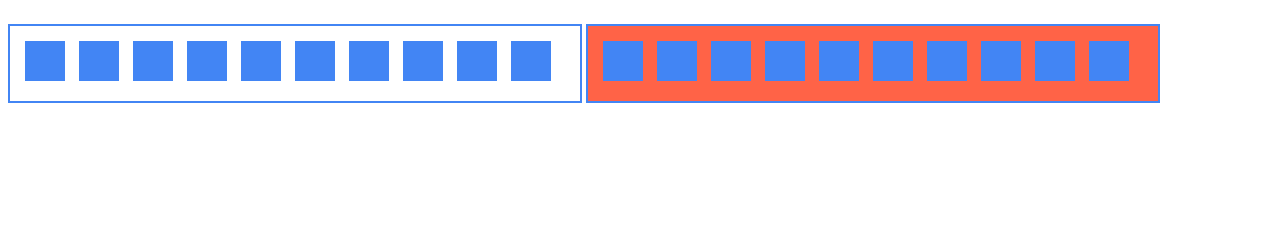
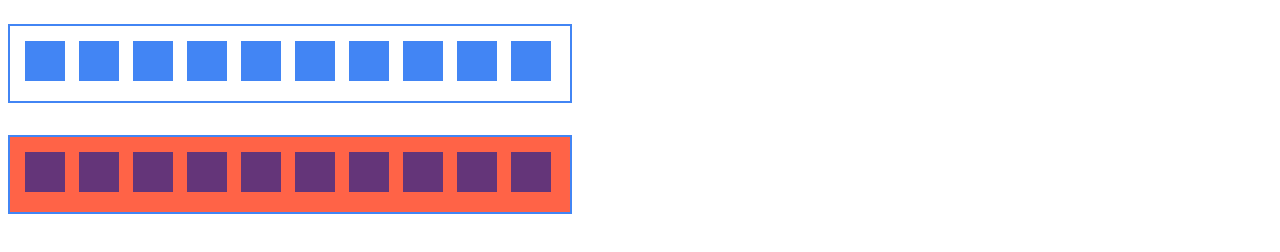
Before and after one commit to green-fox-academy/adel-n, a plain HTML site: page week-01/day-04/exercise8.html in a window 1280 px wide. Drawn offline with Linux system fonts and the light colour scheme.

Commit message:
color change

```diff
--- a/week-01/day-04/exercise8.css
+++ b/week-01/day-04/exercise8.css
@@ -1,7 +1,7 @@
 ul{
     border: 2.5px solid rgb(66, 133, 244);
     display: inline-block;
-    width: 550px;
+    width: 540px;
     height: 55px;
     padding: 10px
 }
@@ -15,8 +15,13 @@ li{
 
 }
 
-.second{
-    color:rgb(100, 53, 121);
-    background-color: rgb(255, 99, 71);
 
+li.purple{
+    background-color: rgb(100, 53, 121);
+    z-index: -1;
 }
+
+
+ul.second{
+background-color: rgb(255, 99, 71);
+}
--- a/week-01/day-04/exercise8.html
+++ b/week-01/day-04/exercise8.html
@@ -17,18 +17,18 @@
       <li></li>
       <li></li>
     </ul>
-
+    <br>
     <ul class=second>
-      <li></li>
-      <li></li>
-      <li></li>
-      <li></li>
-      <li></li>
-      <li></li>
-      <li></li>
-      <li></li>
-      <li></li>
-      <li></li>
+      <li class=purple></li>
+      <li class=purple></li>
+      <li class=purple></li>
+      <li class=purple></li>
+      <li class=purple></li>
+      <li class=purple></li>
+      <li class=purple></li>
+      <li class=purple></li>
+      <li class=purple></li>
+      <li class=purple></li>
     </ul>
   </body>
 
```
